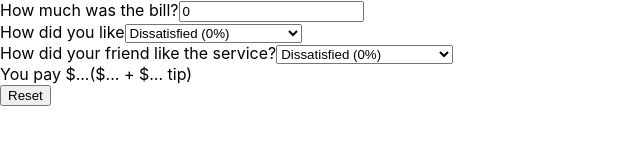
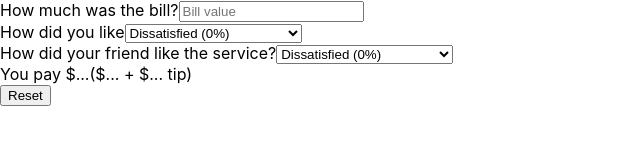
Before and after one commit to BoosterTech/tip_calculator, a React (Create React App) app: page / in a window 1280 px wide. Shown: the top 160 px of the page, without its empty margins (0-640 px from the left). Built offline with nearby package versions, Linux system fonts and the light colour scheme.

Commit message:
prop {amount} added, type of input set to "number", placeholder set

```diff
--- a/src/components/BillAmount/BillAmount.js
+++ b/src/components/BillAmount/BillAmount.js
@@ -1,8 +1,8 @@
-const BillAmount = () => {
+const BillAmount = ({ amount }) => {
   return (
     <div>
       <label>How much was the bill?</label>
-      <input type="text" value="0"></input>
+      <input type="number" value={amount} placeholder="Bill value"></input>
     </div>
   );
 };
```
